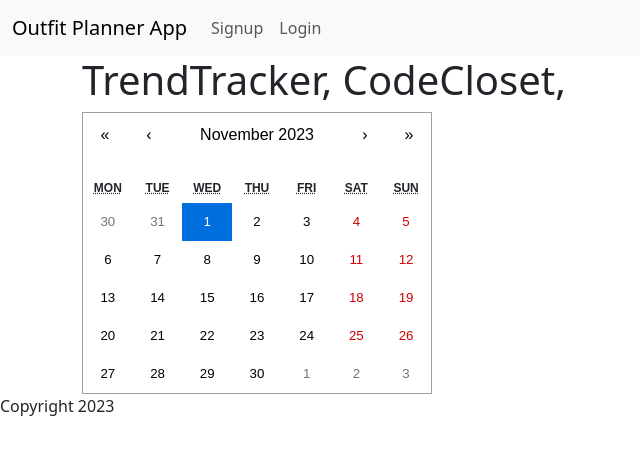
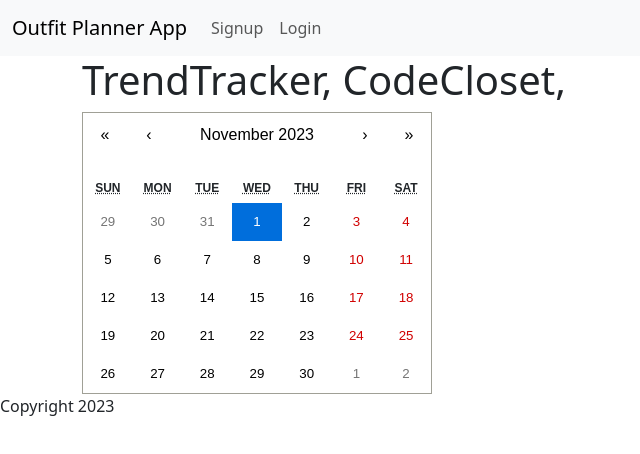
Before and after one commit to adenaeisenberg/outfit-planner, a React (Vite) app: page / in a window 1280 px wide. Shown: the top 454 px of the page, without its empty margins (0-640 px from the left). Built offline with nearby package versions, Linux system fonts and the light colour scheme; no server answers.

Commit message:
chnaged calendar to display from Sun-Sat instead of starting the week from Monday

```diff
--- a/src/Content.jsx
+++ b/src/Content.jsx
@@ -64,6 +64,8 @@ export function Content() {
   // this useEffect fires every time the date changes
   useEffect(() => {
     console.log(date);
+
+    // if date ===
   }, [date]);
   // query database to see if outfit is saved for this date. if so, render it. (use if statement).
 
@@ -80,7 +82,7 @@ export function Content() {
           element={<OutfitsIndex outfits={outfits} setOutfits={setOutfits} tops={tops} bottoms={bottoms} date={date} />}
         />
       </Routes>
-      <Calendar onChange={onChange} value={date} onClickDay={(day) => setDate(day)} />
+      <Calendar onChange={onChange} value={date} onClickDay={(day) => setDate(day)} calendarType={"hebrew"} />
       {/* {date} */}
     </div>
   );
```
